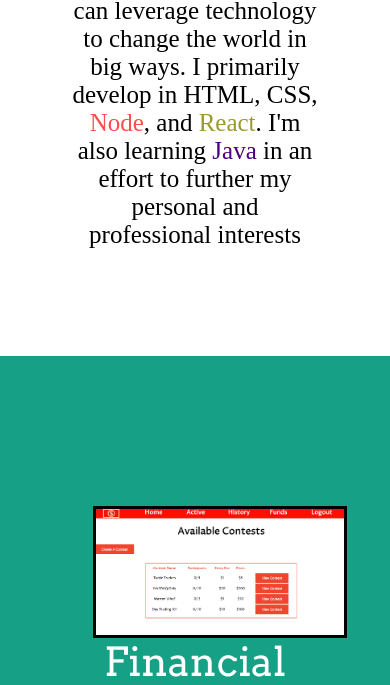
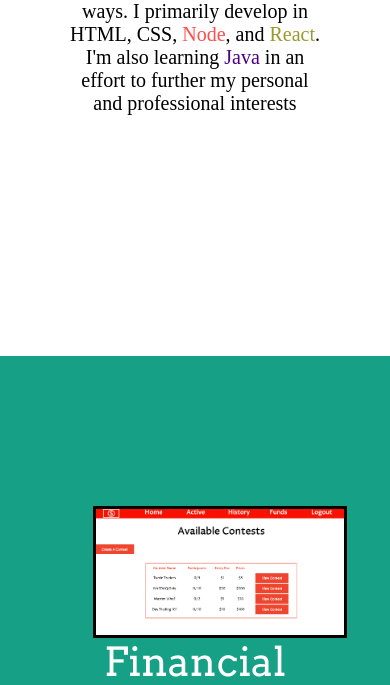
Before and after one commit to ragnar-pwninskjold/portfolio, a plain HTML site: page index.html in a window 390 px wide. Shown: the part 1144-1829 px from the top of the page. Drawn offline with nearby package versions, Linux system fonts and the light colour scheme; a web font is replaced by a local one.

Commit message:
style changes

```diff
--- a/css/style.css
+++ b/css/style.css
@@ -356,3 +356,15 @@ img {
 	margin: 0 auto;
 	margin-top: 30px;
 }
+
+@media (max-width: 690px) {
+  .about-explanation {
+  	font-size: 25px;
+  }
+}
+
+@media (max-width: 400px) {
+  .about-explanation {
+  	font-size: 20px;
+  }
+}
```
